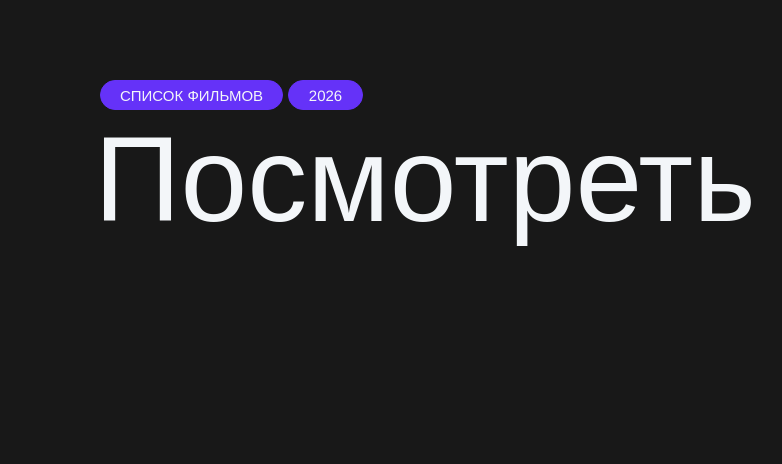
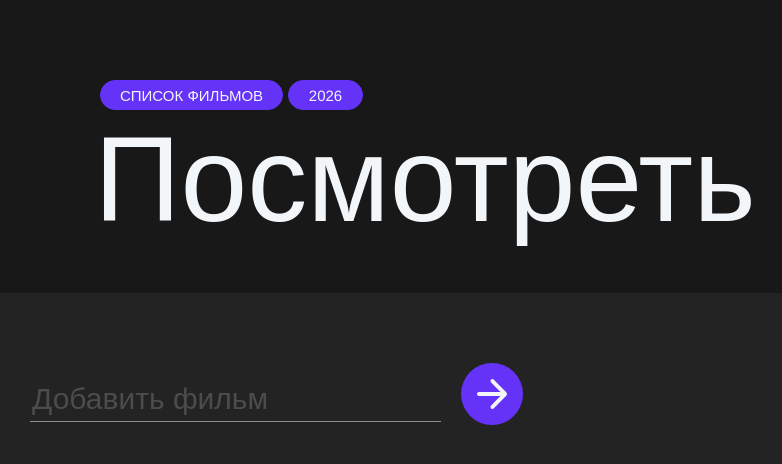
Before and after one commit to IlyaToktaulov/movies, a plain HTML site: page main.html in a window 1280 px wide. Shown: the top 464 px of the page, without its empty margins (295-1077 px from the left). Drawn offline with nearby package versions, Linux system fonts and the light colour scheme.

Commit message:
add styles and input

```diff
--- a/main.html
+++ b/main.html
@@ -19,7 +19,19 @@
             </div>
             <h1> Посмотреть</h1>
         </section>
-        <section class=""></section>
+        <section class="section-movies">
+            <div class="input-container">
+                <div class="input-wrapper">
+                    <input
+                    class="input"
+                    placeholder="Добавить фильм"
+                    type="text">
+                </div>
+                <div class="input-button">
+                    <img src="./img/input-icon.png">
+                </div>
+            </div>
+        </section>
     </div>
 </body>
 </html>
--- a/styles/main.css
+++ b/styles/main.css
@@ -1,4 +1,7 @@
 @import "../styles/section-title.css";
+@import "../styles/section-movies.css";
+
+
 
 body {
     width: 100%;
--- /dev/null
+++ b/styles/section-movies.css
@@ -0,0 +1,44 @@
+.section-movies {
+    margin-top: 45px;
+    padding: 70px;
+    height: 500px;
+    border-radius: 20px;
+    background: rgba(35, 35, 35, 1);
+}
+
+/* ↓ Input ↓ */
+.input-container {
+    display: flex;
+    gap: 20px;
+    align-items: baseline;
+}
+
+.input {
+    width: 100%;
+    font-family: inherit;
+    font-size: 30px;
+    font-weight: 400;
+    line-height: 39px;
+    background-color: rgba(35, 35, 35, 1);
+    color: rgba(243, 246, 249, 1);
+    border: none;
+}
+.input:focus {
+    outline: none !important;
+}
+
+.input-wrapper {
+    padding-bottom: 2px;
+    width: 411px;
+    border-bottom: 1px solid rgba(243, 246, 249, 1);
+    opacity: 0.5;
+}
+
+.input-button {
+    width: 62px;
+    height: 62px;
+    padding: 16px;
+    border-radius: 31px;
+    background-color: rgba(101, 50, 248, 1);
+    cursor: pointer;
+}
```
Also changed, not shown: img/input-icon.png (added).
